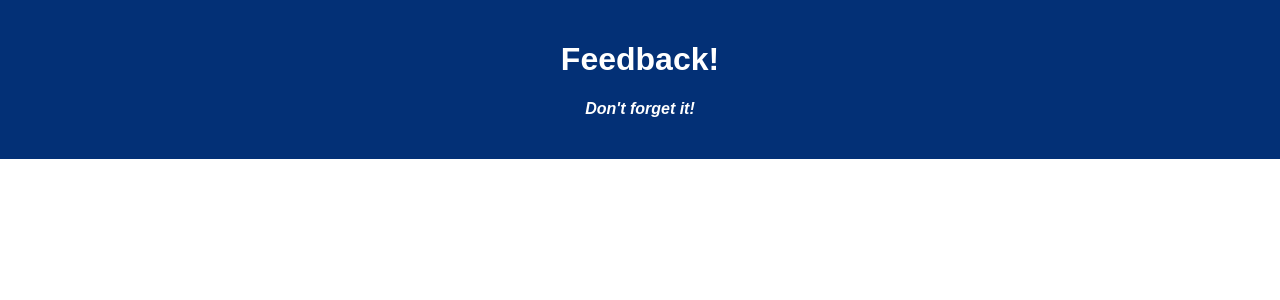
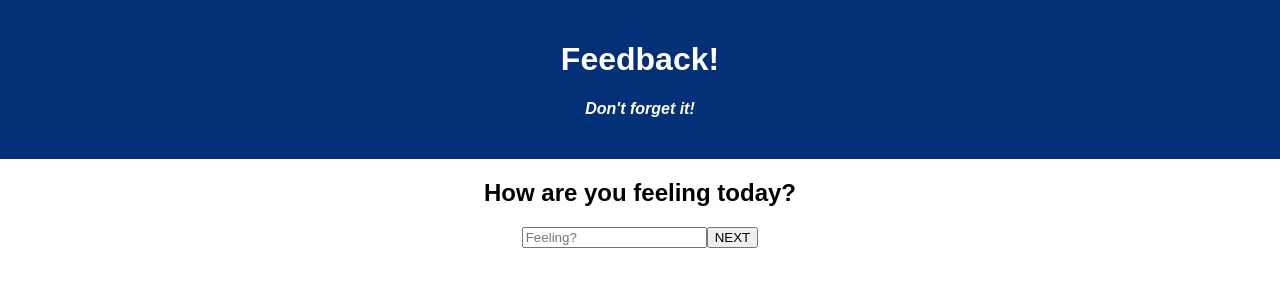
Before and after one commit to Jponto93/Student-Feedback-Loop, a React (Create React App) app: page / in a window 1280 px wide. Shown: the top 300 px of the page. Built offline with nearby package versions, Linux system fonts and the light colour scheme.

Commit message:
Feeling component set up, need to make button functional

```diff
--- a/src/components/App/App.jsx
+++ b/src/components/App/App.jsx
@@ -1,6 +1,7 @@
 import React from 'react';
 import axios from 'axios';
 import './App.css';
+import Feeling from '../Feeling/Feeling';
 
 function App() {
 
@@ -10,6 +11,9 @@
         <h1 className='App-title'>Feedback!</h1>
         <h4>Don't forget it!</h4>
       </header>
+
+      <Feeling />
+
     </div>
   );
 }
--- /dev/null
+++ b/src/components/Feeling/Feeling.jsx
@@ -0,0 +1,14 @@
+
+
+function Feeling() {
+    return (
+        <>
+            <h2>How are you feeling today?</h2>
+            <input type="number"
+            placeholder="Feeling?"/>
+            <button>NEXT</button>
+        </>
+    )
+} // end Feeling
+
+export default Feeling;
```
Also changed, not shown: notes.txt.
